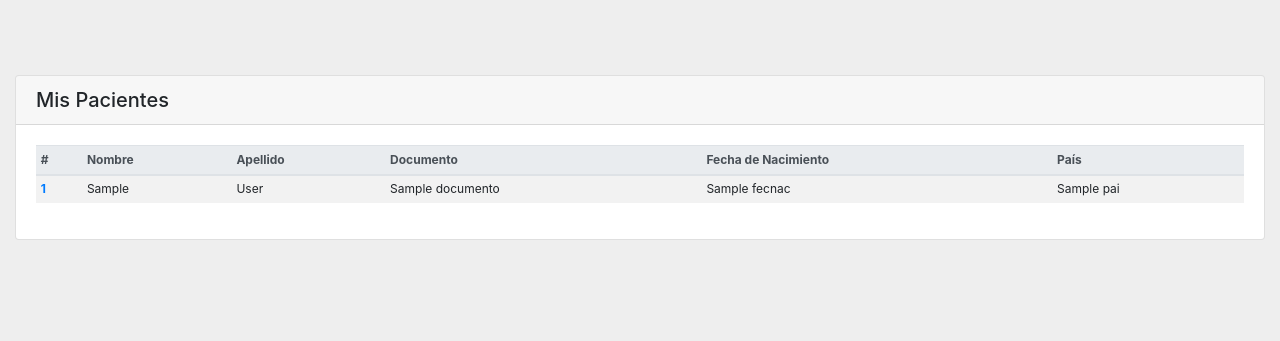
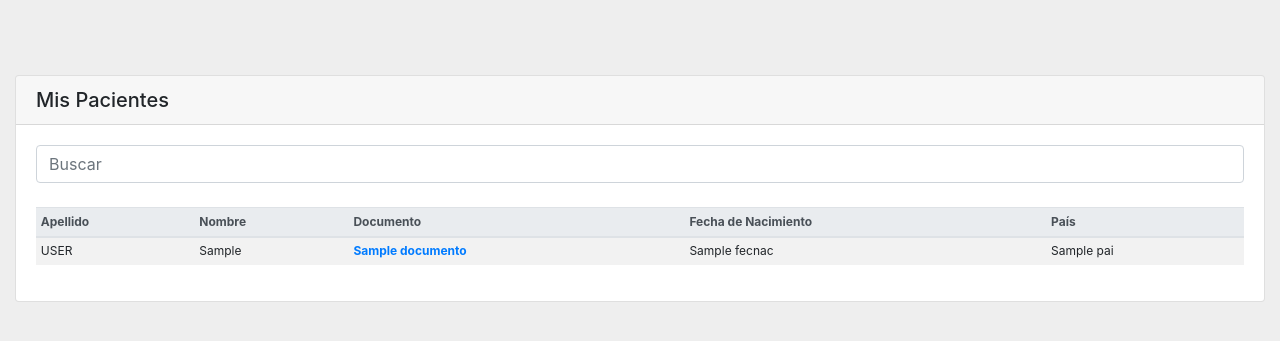
Before and after one commit to nachochiappe/tr, a Django app: template templates/medicos/medico_pacientes_list.html in a window 1280 px wide. Shown: the top 341 px of the page. Run offline with Django 3.2, Linux system fonts and the light colour scheme; the template is opened without the code that fills it: most values are stand-ins (such as "Sample title", 1, 10 or a date in 2020); some libraries are stand-ins or nearby versions.

Commit message:
Se agrega búsqueda en tablas.

```diff
--- a/templates/medicos/medico_alertas.html
+++ b/templates/medicos/medico_alertas.html
@@ -11,6 +11,10 @@
 			{% endif %}
 		</h5>
         <div class="card-body">
+            <div class="pull-right search">
+                <input id="filter" class="form-control" type="text" placeholder="Buscar">
+            </div>
+            <br>
             <div class="table-responsive">
             	<table class="table table-sm table-hover table-condensed" name="medvigentes">
                     <thead class="thead-light">
@@ -24,7 +28,7 @@
                             <th scope="col">Cantidad de dosis completadas</th>
                         </tr>
                     </thead>
-                    <tbody>
+                    <tbody class="searchable">
                         {% for medicamento in object_list.medicamentos_sin_tomar %}
                         <tr>
                             <th scope="row"><a href='/pacientes/{{ medicamento.paciente_id }}'>{{ medicamento.paciente_id }}</a></th>
--- a/templates/medicos/medico_pacientes_list.html
+++ b/templates/medicos/medico_pacientes_list.html
@@ -5,25 +5,27 @@
     <div class="card" style="margin-top: 15px;">
         <h5 class="card-header">Mis Pacientes</h5>
         <div class="card-body">
+            <div class="pull-right search">
+                <input id="filter" class="form-control" type="text" placeholder="Buscar">
+            </div>
+            <br>
             <div class="table-responsive">
                 <table class="table table-sm table-striped table-condensed">
                     <thead class="thead-light">
                         <tr>
-                            <th scope="col">#</th>
+                            <th scope="col">Apellido</th>
                             <th scope="col">Nombre</th>
-                            <th scope="col">Apellido</th>
                             <th scope="col">Documento</th>
                             <th scope="col">Fecha de Nacimiento</th>
                             <th scope="col">País</th>
                         </tr>
                     </thead>
-                    <tbody>
+                    <tbody class="searchable">
                         {% for paciente in object_list %}
                         <tr>
-                            <th scope="row"><a href='{{ paciente.get_absolute_url }}'>{{ forloop.counter }}</a></th>
+                            <td>{{ paciente.usuario.last_name|upper }}</td>
                             <td>{{ paciente.usuario.first_name }}</td>
-                            <td>{{ paciente.usuario.last_name }}</td>
-                            <td>{{ paciente.documento }}</td>
+                            <th><a href='{{ paciente.get_absolute_url }}'>{{ paciente.documento }}</a></th>
                             <td>{{ paciente.fecnac }}</td>
                             <td>{{ paciente.pais.name }}</td>
                         </tr>
```
